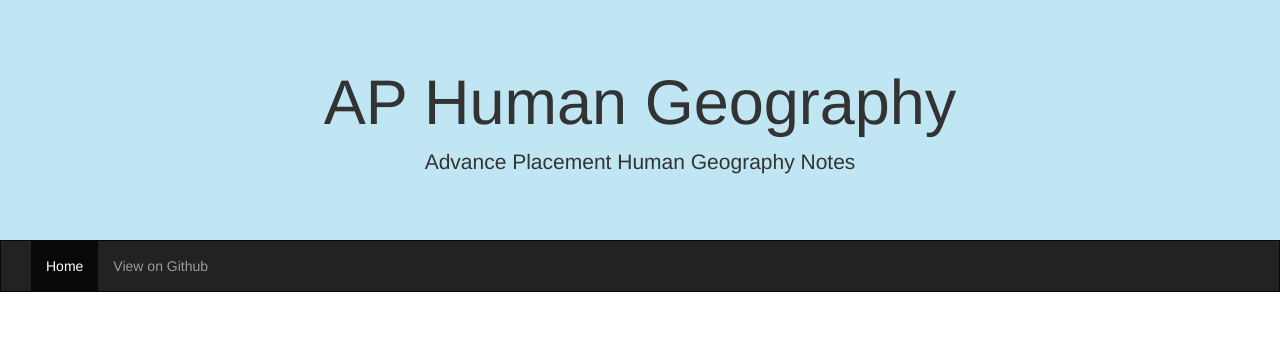
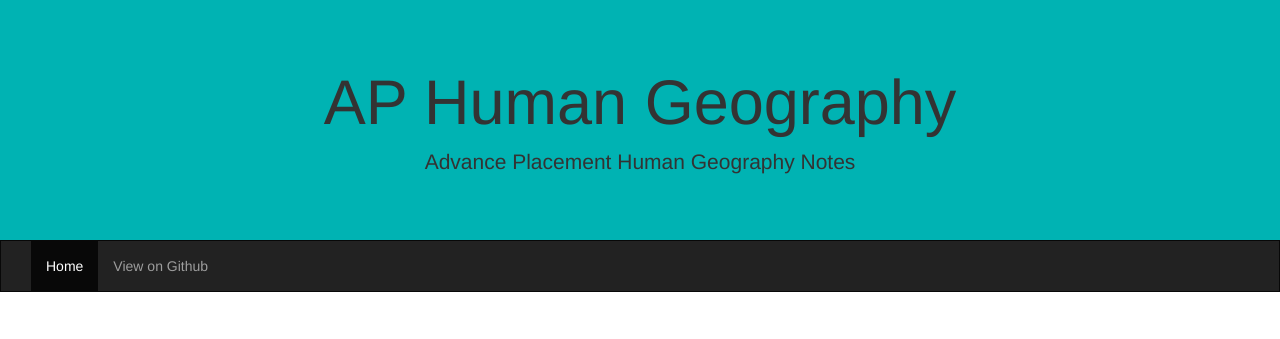
Before and after one commit to JamesAC42/jcnotes, a plain HTML site: page 15-16/aphg/aphghome.html in a window 1280 px wide. Shown: the top 339 px of the page. Drawn offline with nearby package versions, Linux system fonts and the light colour scheme.

Commit message:
Edit colors

```diff
--- a/15-16/aphg/aphghome.html
+++ b/15-16/aphg/aphghome.html
@@ -40,7 +40,7 @@
 	</head>
 	<body>
 
-	<div class="jumbotron" style="background-color:#bfe6f2">
+	<div class="jumbotron" style="background-color:#00b3b3">
 	  <div class="container text-center">
 		<h1>AP Human Geography</h1>
 		<p>Advance Placement Human Geography Notes</p>
```
